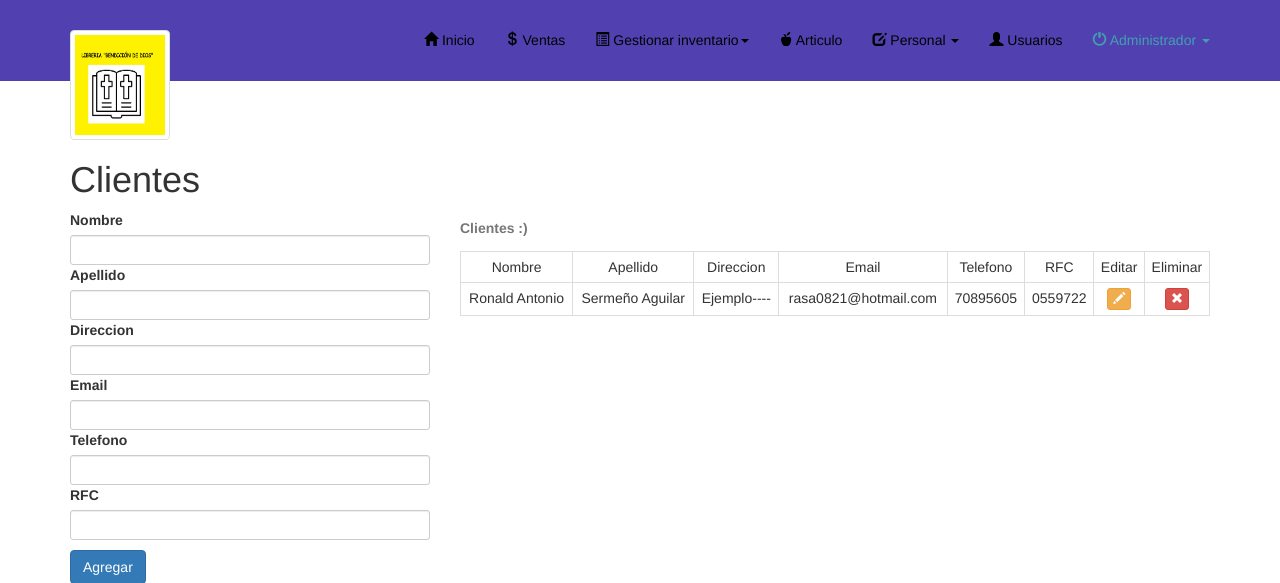
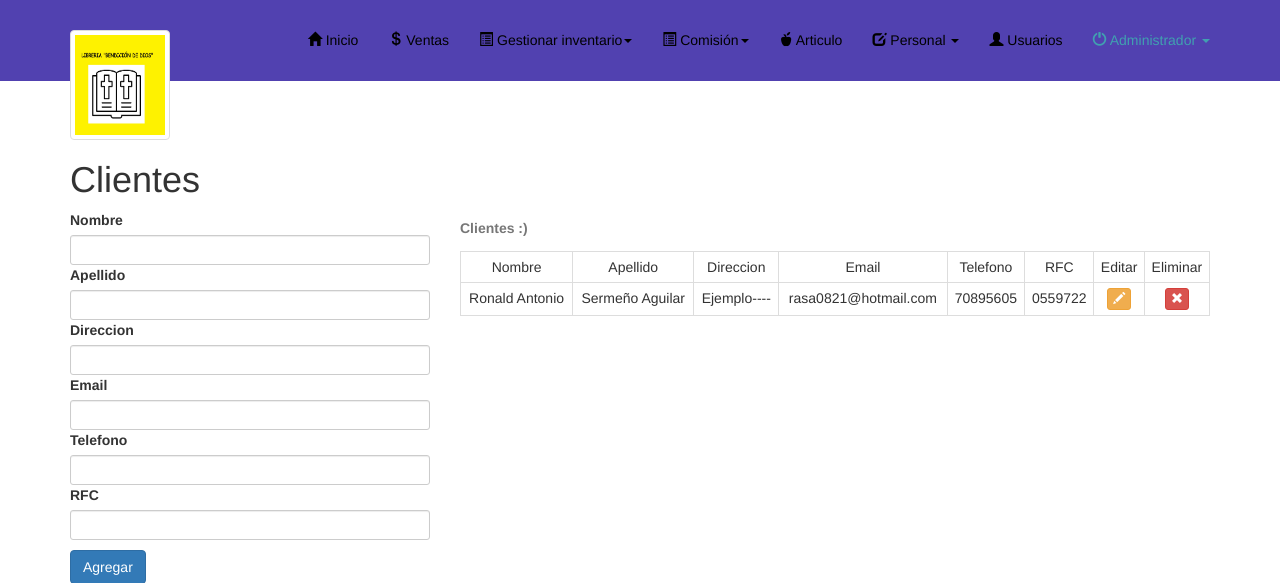
Before and after one commit to Nancy-Ramirez/SisLibreria, a PHP site: page /ventasAlmacen/vistas/clientes.php in a window 1280 px wide. Shown: the top 583 px of the page. Run offline with PHP 8.4, Linux system fonts and the light colour scheme; a user stored in the database is signed in; data comes from the database, SQL or seed files in the repository.

Commit message:
comision

```diff
--- a/vistas/menu.php
+++ b/vistas/menu.php
@@ -57,6 +57,21 @@
                         ?>
                         <?php
                         if($_SESSION['usuario']=="Jefe"):
+                        ?>
+                        <li class="dropdown">
+                            <a href="#" style="color: black" class="dropdown-toggle" data-toggle="dropdown"
+                                aria-haspopup="true" aria-expanded="false"><span
+                                    class="glyphicon glyphicon-list-alt"></span> Comisión<span class="caret"></span></a>
+                            <ul class="dropdown-menu">
+                                <li><a href="comision.php">Reglas comisión</a></li>
+                                <li><a href="#">Reporte comision</a></li>
+                            </ul>
+                        </li>
+                        <?php
+                           endif;
+                        ?>
+                         <?php
+                        if($_SESSION['usuario']=="Administrador"):
                         ?>
                         <li class="dropdown">
                             <a href="#" style="color: black" class="dropdown-toggle" data-toggle="dropdown"
```
